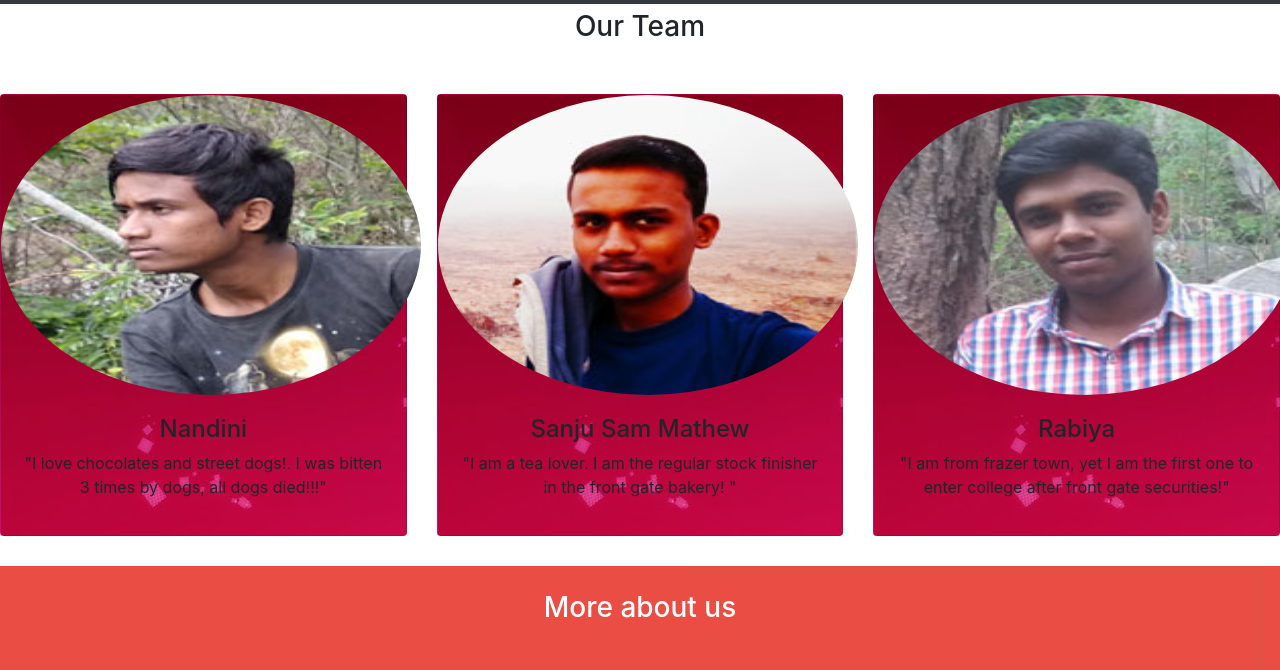
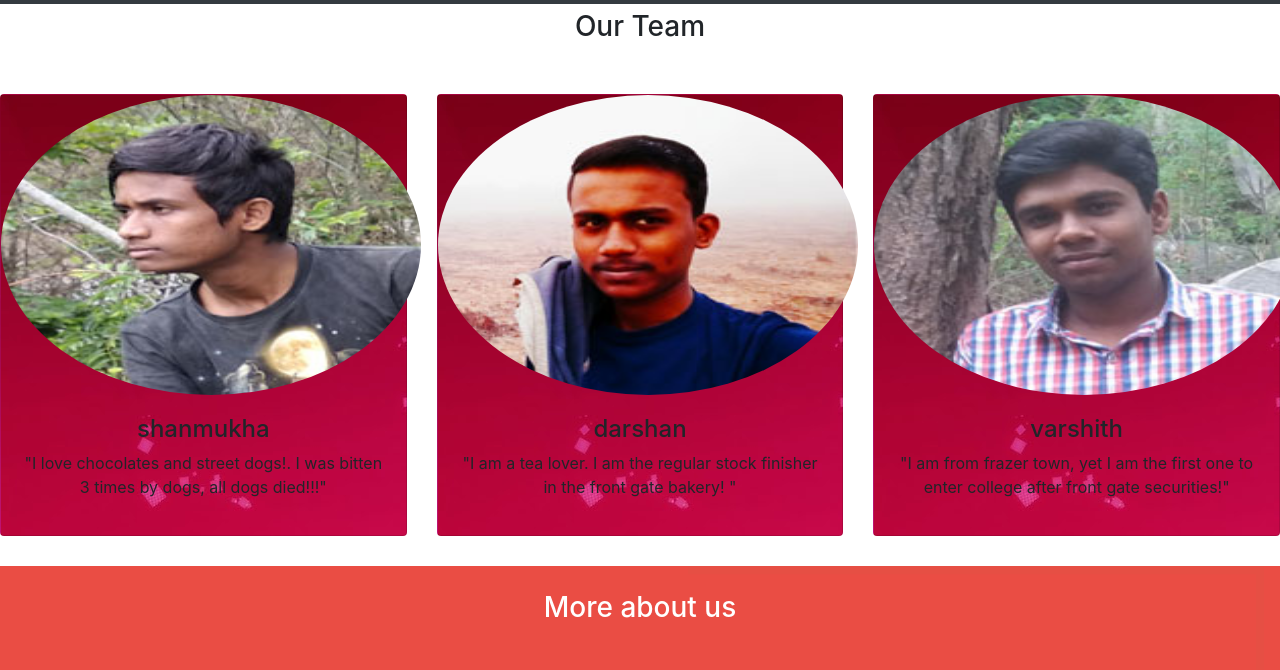
Before and after one commit to darshanlonleywolf/darshanlonleywolf.github.io, a plain HTML site: page index.html in a window 1280 px wide. Shown: the part 64-734 px from the top of the page. Drawn offline with nearby package versions, Linux system fonts and the light colour scheme.

Commit message:
Update index.html

```diff
--- a/index.html
+++ b/index.html
@@ -78,7 +78,7 @@
       <div class="card text-center">
         <img class="card-img-top" src="images/student-1.jpg" alt="Super College with sports">
         <div class="card-body">
-          <h4>Nandini</h4>
+          <h4>shanmukha</h4>
           <p>"I love chocolates and street dogs!. I was bitten 3 times by dogs, all dogs died!!!"</p>
         </div>
       </div>
@@ -88,7 +88,7 @@
       <div class="card text-center">
         <img class="card-img-top" src="images/student-2.jpg" alt="best Co-ed college in Bangalore">
         <div class="card-body">
-          <h4>Sanju Sam Mathew</h4>
+          <h4>darshan</h4>
           <p>"I am a tea lover. I am the regular stock finisher in the front gate bakery! "</p>
         </div>
       </div>
@@ -98,7 +98,7 @@
       <div class="card text-center">
         <img class="card-img-top" src="images/student-3.jpg" alt="college with hostel in bangalore">
         <div class="card-body">
-          <h4>Rabiya</h4>
+          <h4>varshith</h4>
           <p>"I am from frazer town, yet I am the first one to enter college after front gate securities!"</p>
         </div>
       </div>
```
